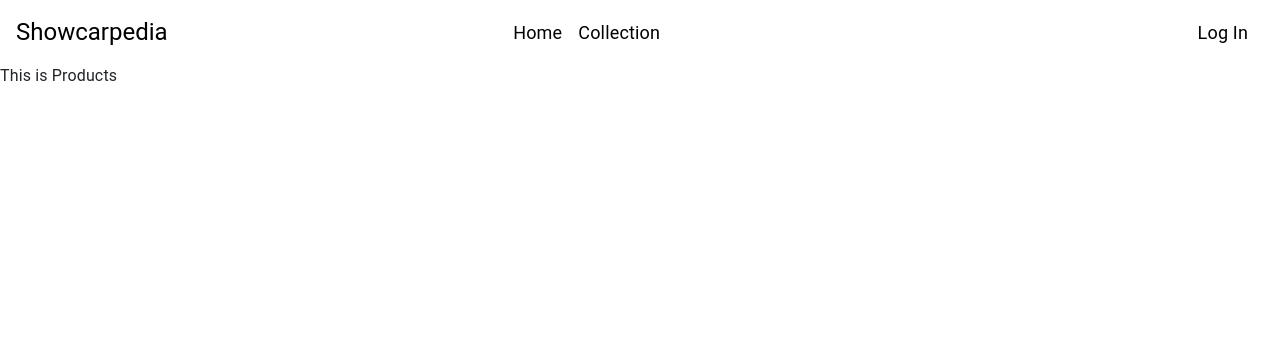
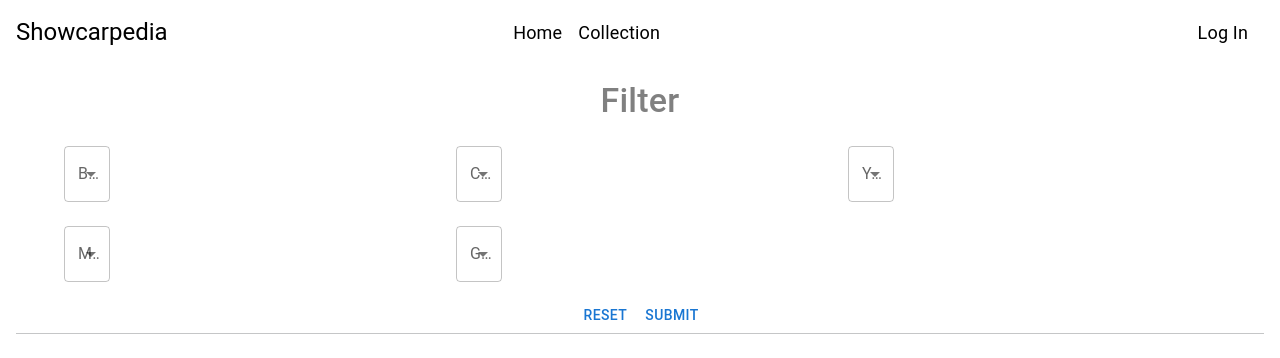
Before and after one commit to FSW17-Icanq-TeamOne/showcarpedia-next, a Next.js app in the folder client/: page /collection in a window 1280 px wide. Shown: the top 358 px of the page. Built offline with nearby package versions, Linux system fonts and the light colour scheme.

Commit message:
Feat: Proto Collection Page

```diff
--- /dev/null
+++ b/client/component/CollectionPage/Filter.js
@@ -0,0 +1,187 @@
+import { Button, Container, FormControl, Grid, InputLabel, MenuItem, Select, Typography } from '@mui/material';
+import { useState, useEffect } from "react";
+import { useRouter } from 'next/router';
+import { useFormik } from "formik";
+import { getFormControlUnstyledUtilityClasses } from '@mui/base';
+
+export default function Filter () {
+    const [brands, setBrands] = useState([]);
+    const [category, setCategory] = useState([]);
+    const [year, setYear] = useState([]);
+    const mileages = ['1000', '5000', '10000', '20000', '50000'];
+    const grades = ['1', '2', '3', '4', '5'];
+
+    const router = useRouter()
+
+    const formik = useFormik({
+        enableReinitialize: true,
+        initialValues: {
+            brand: '',
+            category: '',
+            minYear: '',
+            maxMileages: '',
+            grade: '',
+        },
+        onSubmit: async (values) => {
+            const year = Number(values.minYear);
+            const grade = Number(values.grades);
+            const mileages = Number(values.maxMileages);
+
+            router.push(`/search?milages=${mileages}&minYear=${year}&grade=${grade}&brand=${values.brand}&category=${values.category}`);
+        }
+    });
+
+    return (
+        <Container>
+            <Typography
+                variant={'h4'}
+                color='grey'
+                fontWeight={'500'}
+                textAlign={'center'}
+                marginTop={2}
+                marginBottom={3}
+            >
+                Filter
+            </Typography>
+            <form onSubmit={formik.onSubmit}>
+                <Grid
+                    container
+                    spacing={{ xs: 2, md: 3 }}
+                    columns={{ xs: 4, sm: 8, md: 12 }}
+                >
+                    <Grid item xs={4} sm={4} md={4}>
+                        <FormControl fullwidth={true}>
+                            <InputLabel id='brand'>Brand</InputLabel>
+                            <Select
+                                label='brand'
+                                name='brand'
+                                value={formik.values.brand}
+                                onBlur={formik.handleBlur}
+                                onChange={(e) => formik.setFieldValue('brand', e.target.value)}
+                            >
+                                {brands.map((e, idx) => (
+                                    <MenuItem value={e} key={idx}>
+                                        {e}
+                                    </MenuItem>
+                                ))}
+                            </Select>
+                        </FormControl>
+                    </Grid>
+
+                    <Grid item xs={4} sm={4} md={4}>
+                        <FormControl fullwidth={true}>
+                            <InputLabel id='category'>Category</InputLabel>
+                            <Select
+                                label='category'
+                                name='category'
+                                value={formik.values.category}
+                                onBlur={formik.handleBlur}
+                                onChange={(e) => formik.setFieldValue('category', e.target.value)}
+                            >
+                                {category.map((e, idx) => (
+                                    <MenuItem value={e} key={idx}>
+                                        {e}
+                                    </MenuItem>
+                                ))}
+                            </Select>
+                        </FormControl>
+                    </Grid>
+
+                    <Grid item xs={4} sm={4} md={4}>
+                        <FormControl fullwidth={true}>
+                            <InputLabel id='minYear'>Year</InputLabel>
+                            <Select
+                                label='minYear'
+                                name='minYear'
+                                value={formik.values.minYear}
+                                onBlur={formik.handleBlur}
+                                onChange={(e) => formik.setFieldValue('minYear', e.target.value)}
+                            >
+                                {year.map((e, idx) => (
+                                    <MenuItem value={e} key={idx}>
+                                        {e}
+                                    </MenuItem>
+                                ))}
+                            </Select>
+                        </FormControl>
+                    </Grid>
+
+                    <Grid item xs={4} sm={4} md={4}>
+                        <FormControl fullwidth={true}>
+                            <InputLabel id='maxMileages'>Milages</InputLabel>
+                            <Select
+                                label='maxMileages'
+                                name='maxMileages'
+                                value={formik.values.maxMileages}
+                                onBlur={formik.handleBlur}
+                                onChange={(e) => formik.setFieldValue('maxMileages', e.target.value)}
+                            >
+                                {mileages.map((e, idx) => (
+                                    <MenuItem value={e} key={idx}>
+                                        {e}
+                                    </MenuItem>
+                                ))}
+                            </Select>
+                        </FormControl>
+                    </Grid>
+
+                    <Grid item xs={4} sm={4} md={4}>
+                        <FormControl fullwidth={true}>
+                            <InputLabel id='grades'>Grades</InputLabel>
+                            <Select
+                                label='grades'
+                                name='grades'
+                                value={formik.values.grades}
+                                onBlur={formik.handleBlur}
+                                onChange={(e) => formik.setFieldValue('grades', e.target.value)}
+                            >
+                                {grades.map((e, idx) => (
+                                    <MenuItem value={e} key={idx}>
+                                        {e}
+                                    </MenuItem>
+                                ))}
+                            </Select>
+                        </FormControl>
+                    </Grid>
+                </Grid>
+
+                <Grid display={'flex'} marginTop={'15px'} justifyContent={'center'}>
+                    <Grid>
+                        <Button
+                            onClick={() => router.push('/collection')}
+                            sx={{
+                                borderRadius: 30,
+                                borderColor: '#2871CC',
+                                '&:hover': {
+                                    transition: '.5s',
+                                    bgcolor: 'red',
+                                    color: 'white'
+                                }
+                            }}
+                        >
+                            Reset
+                        </Button>
+                    </Grid>
+
+                    <Grid>
+                        <Button
+                            type='submit'
+                            sx={{
+                                borderRadius: 30,
+                                borderColor: '#2871CC',
+                                '&:hover': {
+                                    transition: '.5s',
+                                    bgcolor: '#2871CC',
+                                    color: 'white'
+                                }
+                            }}
+                        >
+                            Submit
+                        </Button>
+                    </Grid>
+                </Grid>
+
+            </form>
+        </Container>
+    )
+}
--- a/client/pages/collection/index.js
+++ b/client/pages/collection/index.js
@@ -1,17 +1,54 @@
-import { Grid, Typography } from "@mui/material";
+import { Divider, Grid, Typography } from "@mui/material";
+import { Container } from "@mui/system";
+import { useState, useEffect } from "react";
+import Filter from "../../component/CollectionPage/Filter";
 import MainNavbar from "../../component/NavBar/MainNavbar";
 
 export default function Collection() {
+  const [data, setData] = useState([]);
+
+  // const fetchData = async () => {
+  //   const response = await fetch('http://localhost:4000/v1/cars', {
+  //     method: 'GET',
+  //     headers: {
+  //       Accept: 'application/json',
+  //       'Content-Type': 'application/json'
+  //     },
+  //     credentials: 'included'
+  //   });
+
+  //   const data = await response.json();
+  //   setData(data)
+  // }
+
+  useEffect(() => {
+    // fetchData();
+  }, [])
+
   return (
-    <Grid
-      sx={{
-        display: 'flex',
-        justifyContent: 'center',
-        flexDirection: 'column'
-      }}
-    >
+    <>
       <MainNavbar />
-      <Typography>This is Products</Typography>
-    </Grid>
+
+      <Filter />
+
+      <Divider variant={'middle'} />
+
+      {/* Collection List */}
+      <Container>
+        <Grid
+          paddingTop={5}
+          container
+          spacing={{ xs: 2, md: 3 }}
+          columns={{ xs: 4, sm: 8, md: 12 }}
+        >
+          {data.map((e, idx) => (
+            <Grid key={idx}>
+              {/* <Show data={e} /> */}
+            </Grid>
+          ))}
+        </Grid>
+      </Container>
+
+    </>
   )
 }
```
